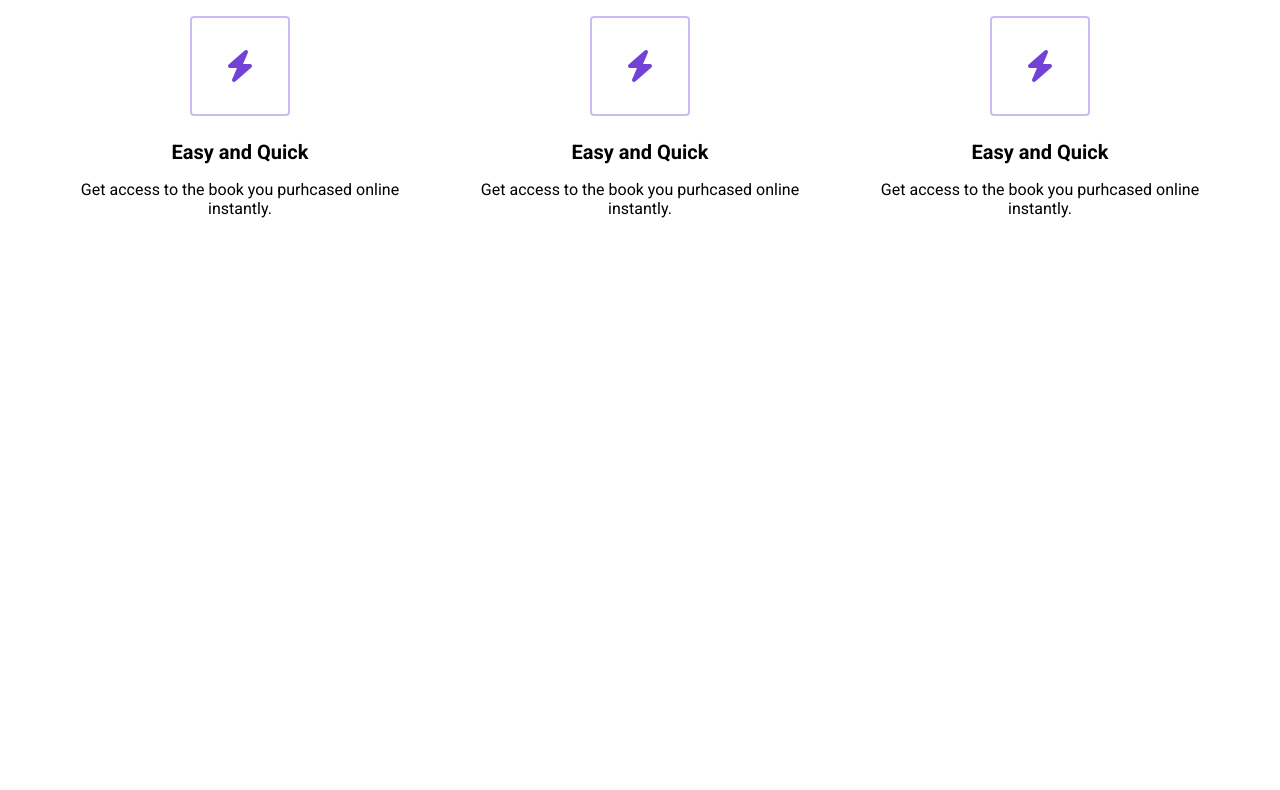
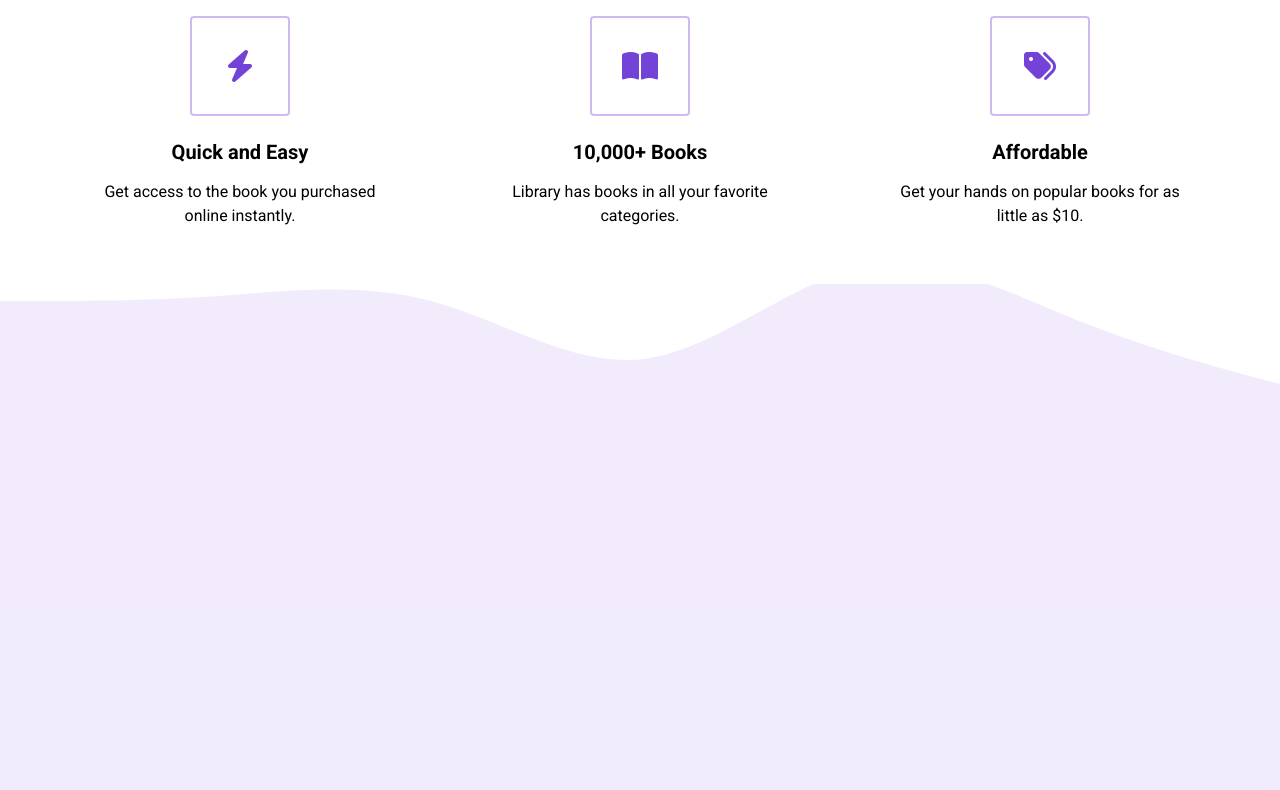
Before and after one commit to shwett13/project1, a plain HTML site: page index.html in a window 1280 px wide. Shown: the part 910-1700 px from the top of the page. Before the commit the page ends 1408 px from the top, so only its background shows below. Drawn offline with Linux system fonts and the light colour scheme.

Commit message:
Styling wave

```diff
--- a/index.html
+++ b/index.html
@@ -48,32 +48,32 @@
                                 <i class="fas fa-bolt"></i>
                             </div>
                                 <h3 class="highlight__subtitle">
-                                    Easy and Quick
+                                    Quick and Easy
                                 </h3>
                                 <p class="highlight__para">
-                                    Get access to the book you purhcased online instantly.
+                                    Get access to the book you purchased online instantly.
                                 </p>
                         </div>
                         <div class="highlight">
                             <div class="highlight__img">
-                                <i class="fas fa-bolt"></i>
+                                <i class="fas fa-book-open"></i>
                             </div>
                                 <h3 class="highlight__subtitle">
-                                    Easy and Quick
+                                    10,000+ Books
                                 </h3>
                                 <p class="highlight__para">
-                                    Get access to the book you purhcased online instantly.
+                                    Library has books in all your favorite categories.
                                 </p>
                         </div>
                         <div class="highlight">
                             <div class="highlight__img">
-                                <i class="fas fa-bolt"></i>
+                                <i class="fas fa-tags"></i>
                             </div>
                                 <h3 class="highlight__subtitle">
-                                    Easy and Quick
+                                    Affordable
                                 </h3>
                                 <p class="highlight__para">
-                                    Get access to the book you purhcased online instantly.
+                                    Get your hands on popular books for as little as $10.
                                 </p>
                         </div>
                     </div>
--- a/styles.css
+++ b/styles.css
@@ -13,6 +13,10 @@ nav {
 
 img {
     width: 100%;
+}
+
+p {
+    line-height: 1.5;
 }
 
 .nav__container {
@@ -121,6 +125,7 @@ button:active {
 
 .header__img--wrapper {
     padding: 20px;
+    z-index: 2;
 }
 
 .reading {
@@ -142,6 +147,39 @@ button:active {
 
 /* HIGHLIGHTS */
 
+#highlights {
+    position: relative;
+    max-width: 100vw;
+}
+
+#highlights:before {
+    background: url(/assets/wave.svg);
+    content: "";
+    position: absolute;
+    width: 101vw;
+    height: 12vw;
+    top: 1px;
+    left: 0;
+    z-index: 1;
+    background-size: cover;
+    background-repeat: no-repeat;
+    transform: translateY(-100%);
+}
+
+#highlights:after {
+    background: url(/assets/wave.svg);
+    content: "";
+    position: absolute;
+    width: 101vw;
+    height: 12vw;
+    top: 1px;
+    left: 0;
+    z-index: 1;
+    background-size: cover;
+    background-repeat: no-repeat;
+    transform: translateY(242%) rotate(180deg);
+}
+
 .highlight__wrapper {
     display: flex;
 }
@@ -157,6 +195,7 @@ button:active {
 
 .highlight__para {
     text-align: center;
+    max-width: 280px;
 }
 
 .highlight__img {
@@ -176,3 +215,10 @@ button:active {
     font-size: 20px;
     margin-bottom: 16px;
 }
+
+/* FEATURES */
+
+#features {
+    height: 1000px;
+    background-color: rgba(115, 66, 214, 0.1);
+}
```
